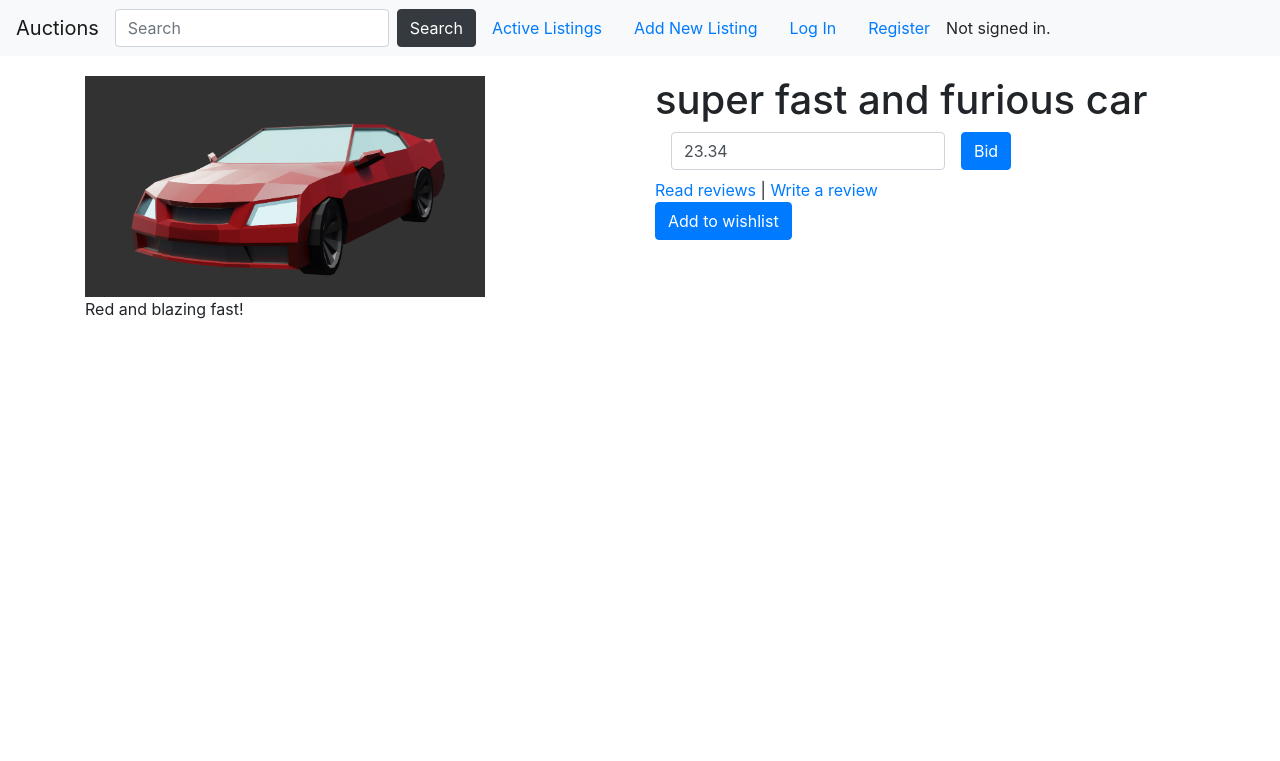
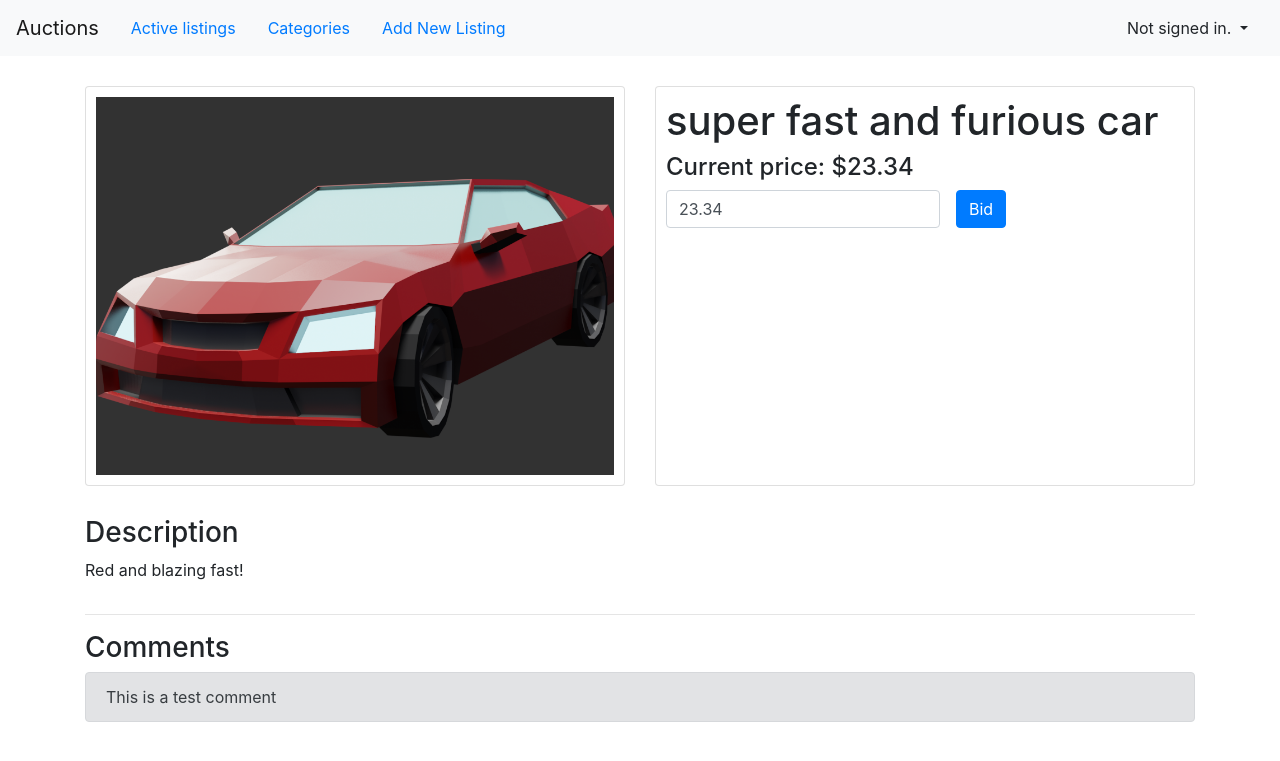
Before and after one commit to Nishijama/OnlineAuctions, a Django app: page /listings/5 in a window 1280 px wide. Shown: the top 761 px of the page. Run offline with Django 3.2, Linux system fonts and the light colour scheme; data comes from the database, SQL or seed files in the repository; both versions use the stored data as it was after the commit; some libraries are stand-ins or nearby versions.

Commit message:
styled listing and index pages with bootstrap

```diff
--- a/commerce/auctions/forms.py
+++ b/commerce/auctions/forms.py
@@ -10,6 +10,7 @@ categories=[
     ('home', 'Home'),
     ('cars', 'Cars'),
     ('art', 'Art'),
+    ('other', 'Other')
 ]
 
 class NewListingForm(forms.ModelForm):
--- a/commerce/auctions/models.py
+++ b/commerce/auctions/models.py
@@ -1,23 +1,12 @@
 from django.contrib.auth.models import AbstractUser
 from django.db import models
-
 
 class User(AbstractUser):
     pass
 
-categories=[
-    ('sport', 'Sport'),
-    ('fashion', 'Fashion'),
-    ('toys', 'Toys'),
-    ('electronics', 'Electronics'),
-    ('home', 'Home'),
-    ('cars', 'Cars'),
-    ('art', 'Art'),
-]
-
 class Listing(models.Model):
     title = models.CharField(max_length=200)
-    category = models.CharField(max_length=200)
+    category = models.CharField(max_length=64, null=True, blank=True)
     description = models.CharField(max_length=500)
     price = models.DecimalField(max_digits=8, decimal_places=2)
     start_date = models.DateField(auto_now_add=True, editable=False)
--- a/commerce/auctions/static/auctions/styles.css
+++ b/commerce/auctions/static/auctions/styles.css
@@ -18,7 +18,9 @@ li {
     align-items: center;
     overflow: hidden;
     background-color: lightblue;
+    border-radius: 0.25rem;
 }
+
 .listings_thumbnail {
     object-fit: cover;
     width: 270px;
@@ -30,8 +32,45 @@ li {
     flex-direction: row;
     flex-wrap: wrap;
 }
+.listings_price{
+    font-size: x-large;
+}
+.listings_title {
+    text-decoration: none;
+    color: black;
+    font-weight: bold;
+}
 
 .individual_listing_image {
-    width: 400px;
-    height:auto;
+    height: 100%;
+    width: 100%;
+    object-fit:cover;
+    margin:auto;
 }
+
+.categories_thumbnail_div {
+    height: 150px;
+    display: flex;
+    justify-content: center;
+    align-items: center;
+    overflow: hidden;
+    background-color: rgb(107, 215, 252);
+    border: white;
+    border-radius: 5px;
+}
+.categories_thumbnail_div p {
+    font-size: large;
+    color:rgb(255, 255, 255);
+    margin:0;
+    text-decoration: none;
+}
+.categories_thumbnail_div:hover {
+    font-weight: bold;
+    text-decoration: none;
+    background-color: rgb(80, 207, 249);
+}
+
+.bidding_pannel {
+    display: flex;
+    flex-direction: column;
+}
--- a/commerce/auctions/templates/auctions/layout.html
+++ b/commerce/auctions/templates/auctions/layout.html
@@ -6,51 +6,57 @@
         <title>{% block title %}Auctions{% endblock %}</title>
         <link rel="stylesheet" href="https://stackpath.bootstrapcdn.com/bootstrap/4.4.1/css/bootstrap.min.css" integrity="sha384-Vkoo8x4CGsO3+Hhxv8T/Q5PaXtkKtu6ug5TOeNV6gBiFeWPGFN9MuhOf23Q9Ifjh" crossorigin="anonymous">
         <link href="{% static 'auctions/styles.css' %}" rel="stylesheet">
+
         <link rel="stylesheet" href="https://fonts.googleapis.com/css2?family=Material+Symbols+Outlined:opsz,wght,FILL,GRAD@20..48,100..700,0..1,-50..200" />
+        {% block head %}{% endblock %}
     </head>
     <body>
 
-        <nav class="navbar navbar-expand-lg navbar-light bg-light">
-            <a class="navbar-brand" href="{% url 'index' %}">Auctions</a>
-            <form class="form-inline my-2 my-lg-0">
-                <input class="form-control mr-sm-2" type="search" placeholder="Search" aria-label="Search">
-                <button class="btn btn-dark my-2 my-sm-0" type="submit">Search</button>
-            </form>
+        <nav class="navbar sticky-top navbar-expand-lg navbar-light bg-light" style="display:flex; justify-content:space-between;">
+
             <ul class="nav">
+                <a class="navbar-brand" href="{% url 'index' %}">Auctions</a>
                 <li class="nav-item">
-                    <a class="nav-link" href="{% url 'index' %}">Active Listings</a>
+                    <a class="nav-link" href="{% url 'index' %}">Active listings</a>
+                </li>
+                <li class="nav-item">
+                    <a class="nav-link" href="{% url 'categories' %}">Categories</a>
                 </li>
                 <li class="nav-item">
                     <a class="nav-link" href="{% url 'new_listing' %}">Add New Listing</a>
                 </li>
                 {% if user.is_authenticated %}
                     <li class="nav-item">
-                        <a class="nav-link" href="{% url 'logout' %}">Wishlist</a>
-                    </li>
-                    <li class="nav-item">
-                        <a class="nav-link" href="{% url 'logout' %}">Log Out</a>
-                    </li>
-                {% else %}
-                    <li class="nav-item">
-                        <a class="nav-link" href="{% url 'login' %}">Log In</a>
-                    </li>
-                    <li class="nav-item">
-                        <a class="nav-link" href="{% url 'register' %}">Register</a>
+                        <a class="nav-link" href="#">Wishlist</a>
                     </li>
                 {% endif %}
             </ul>
-
-            <li>
-                {% if user.is_authenticated %}
-                    Signed in as <strong>{{ user.username }}</strong>.
-                {% else %}
-                    Not signed in.
-                {% endif %}
+            <li class="nav-item dropdown">
+                <span class="nav-link dropdown-toggle" id="navbarDropdown" role="button" data-toggle="dropdown" aria-haspopup="true" aria-expanded="false">
+                    {% if user.is_authenticated %}
+                        <strong>{{ user.username }}</strong>.
+                    {% else %}
+                        Not signed in.
+                    {% endif %}
+                </span>
+                <div class="dropdown-menu" aria-labelledby="navbarDropdown">
+                    {% if user.is_authenticated %}
+                    <a class="dropdown-item" href="{% url 'logout' %}">Log Out</a>
+                    {% else %}
+                    <a class="dropdown-item" href="{% url 'login' %}">Log In</a>
+                    <div class="dropdown-divider"></div>
+                    <a class="dropdown-item" href="{% url 'register' %}">Register</a>
+                    {% endif %}
+                </div>
             </li>
         </nav>
+
             <div class="body_container">
             {% block body %}
             {% endblock %}
         </div>
+        <script src="https://code.jquery.com/jquery-3.2.1.slim.min.js" integrity="sha384-KJ3o2DKtIkvYIK3UENzmM7KCkRr/rE9/Qpg6aAZGJwFDMVNA/GpGFF93hXpG5KkN" crossorigin="anonymous"></script>
+        <script src="https://cdn.jsdelivr.net/npm/popper.js@1.12.9/dist/umd/popper.min.js" integrity="sha384-ApNbgh9B+Y1QKtv3Rn7W3mgPxhU9K/ScQsAP7hUibX39j7fakFPskvXusvfa0b4Q" crossorigin="anonymous"></script>
+        <script src="https://cdn.jsdelivr.net/npm/bootstrap@4.0.0/dist/js/bootstrap.min.js" integrity="sha384-JZR6Spejh4U02d8jOt6vLEHfe/JQGiRRSQQxSfFWpi1MquVdAyjUar5+76PVCmYl" crossorigin="anonymous"></script>
     </body>
 </html>
--- a/commerce/auctions/templates/auctions/listing.html
+++ b/commerce/auctions/templates/auctions/listing.html
@@ -1,40 +1,62 @@
+
 {% extends "auctions/layout.html" %}
+{% load static %}
+{% block head %}
+{% endblock %}
 
 {% block body %}
 <div class="container">
     <div class="row">
-      <div class="col-sm">
+      <div class="col-lg-6">
+        <div class="card" style=" margin: 10px 0; padding:10px; height: 400px;">
+          {% if item_image %}
+              <img class="individual_listing_image" src="{{ item_image.url }}" alt="">
+              {% else %}
 
-        {% if item_image %}
-            <img class="individual_listing_image" src="{{ item_image.url }}" alt="">
-            {% else %}
-            <span class="material-symbols-outlined">
-                photo_camera
-            </span>
-            {% endif %}
+              {% endif %}
+        </div>
+      </div>
+      <div class="col-lg-6">
+        <div class="card" style=" margin: 10px 0; padding:10px;height: 400px;">
+          <div class="bidding_pannel">
+            <h1>{{ title }}</h1>
+            <h4>Current price: ${{ price }}</h4>
 
-
-      </div>
-      <div class="col-sm">
-        <div class="bidding_pannel">
-            <h1>{{ title }}</h1>
             <form class="form-inline" method="POST">
-                <div class="form-group mx-sm-3 mb-2">
+                <div class="form-group mr-sm-3 mb-2">
                     <label for="bid_input" class="sr-only">Password</label>
                     <input type="text" id="bid_input" class="form-control" value="{{ price }}" placeholder="${{ price }}">
                 </div>
                 <button type="submit" class="btn btn-primary mb-2">Bid</button>
-                <span><a href="#">Read reviews</a> | <a href="#">Write a review</a></span>
             </form>
-            <button type="submit" class="btn btn-primary mb-2">Add to wishlist</button>
+          </div>
+          {% if user.is_authenticated %}
+          <a href="#" class="btn btn-light" style="position:relative;bottom:0px;">Add to wishlist</a>
+          {% endif %}
         </div>
       </div>
     </div>
-    <div class="row">
-        <div class="col-sm">
+    <div class="row" style="margin-top:20px;">
+        <div class="col-lg-12">
+            <h3>Description</h3>
             <p>{{ description }}</p>
         </div>
     </div>
+    <hr>
+    <div class="row">
+      <div class="col-lg-12">
+          <span style="display:flex; align-items:center;"><h3>Comments </h3>
+          {% if user.is_authenticated %}
+          <a href="#" style="margin-left:10px;">| Write a comment</a></span>
+          {% endif %}
+          </span>
+          <div class="comments_feed">
+            <div class="alert alert-secondary" role="alert">
+              This is a test comment
+            </div>
+          </div>
+      </div>
+  </div>
   </div>
 
 {% endblock %}
--- a/commerce/auctions/urls.py
+++ b/commerce/auctions/urls.py
@@ -9,4 +9,5 @@ urlpatterns = [
     path("register", views.register, name="register"),
     path("new_listing", views.new_listing, name="new_listing"),
     path("listings/<str:listing_id>", views.listing, name="listing"),
+    path("categories/",views.categories, name="categories"),
 ]
--- a/commerce/auctions/views.py
+++ b/commerce/auctions/views.py
@@ -11,9 +11,16 @@ from .forms import NewListingForm
 
 
 def index(request):
-    return render(request, "auctions/index.html",{
-    "listings": Listing.objects.all()
-    })
+    if request.method == "POST":
+        keyword = request.POST["keyword"]
+        return render(request, "auctions/index.html",{
+            "listings": Listing.objects.get(title=keyword)
+        })
+
+    else:
+        return render(request, "auctions/index.html",{
+            "listings": Listing.objects.all()
+        })
 
 
 def login_view(request):
@@ -90,3 +97,17 @@ def listing(request, listing_id):
         "description": l.description,
         "item_image": l.item_image,
     })
+
+def categories(request):
+    return render(request, "auctions/categories.html",{
+        "categories": [
+            "Art",
+            "Cars",
+            "Electronics",
+            "Fashion",
+            "Home",
+            "Sport",
+            "Toys",
+            "Other",
+            ]
+    })
```
Also changed, not shown: commerce/auctions/static/auctions/listing_style.css (added, +10 -0 lines), commerce/auctions/templates/auctions/categories.html (added, +13 -0 lines), commerce/auctions/templates/auctions/index.html (+8 -3 lines), commerce/auctions/migrations/0015_alter_listing_category.py (added), commerce/db.sqlite3, commerce/media/uploads/Screenshot_2019-09-04_at_22.05.57.png (added).
